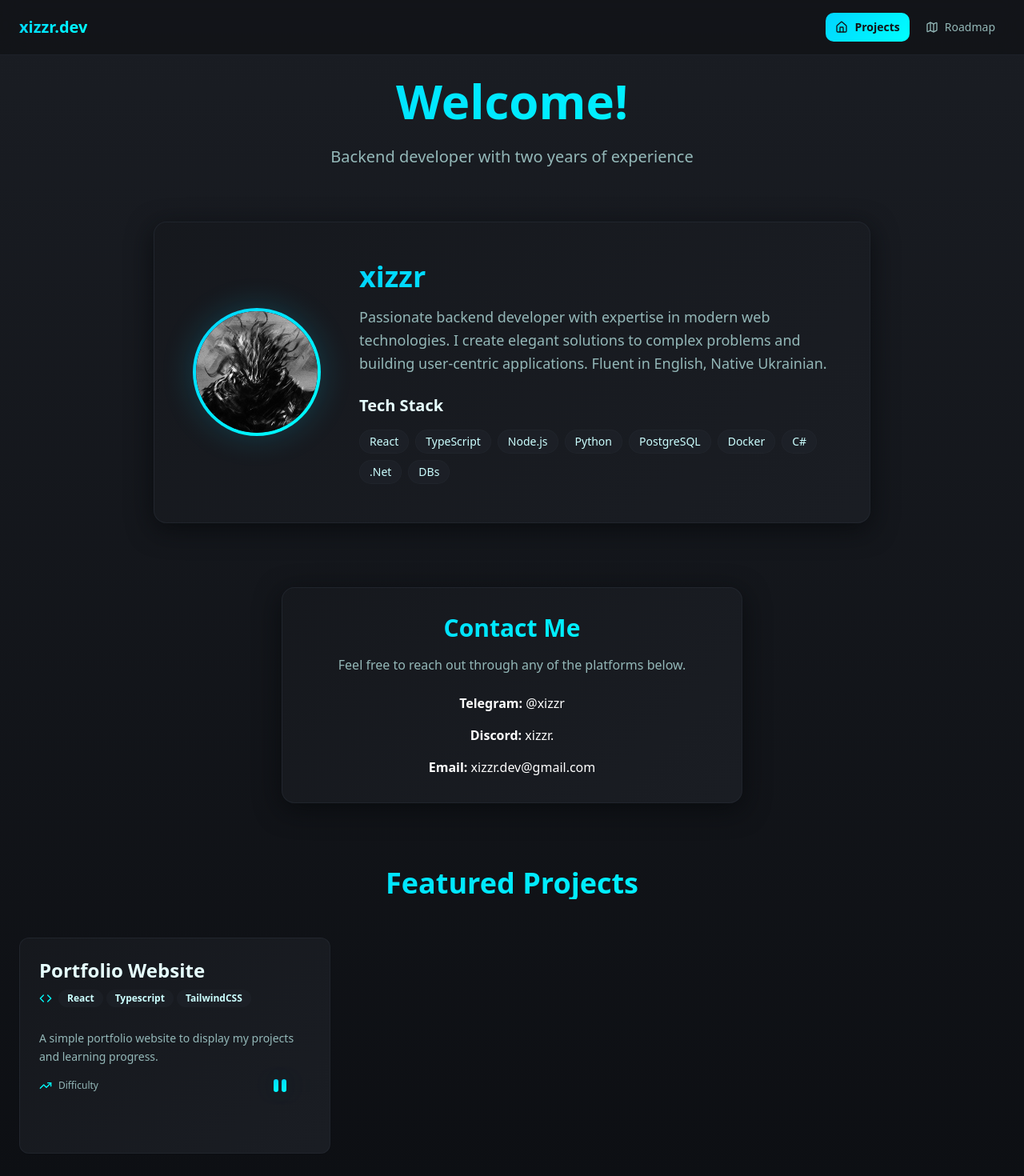
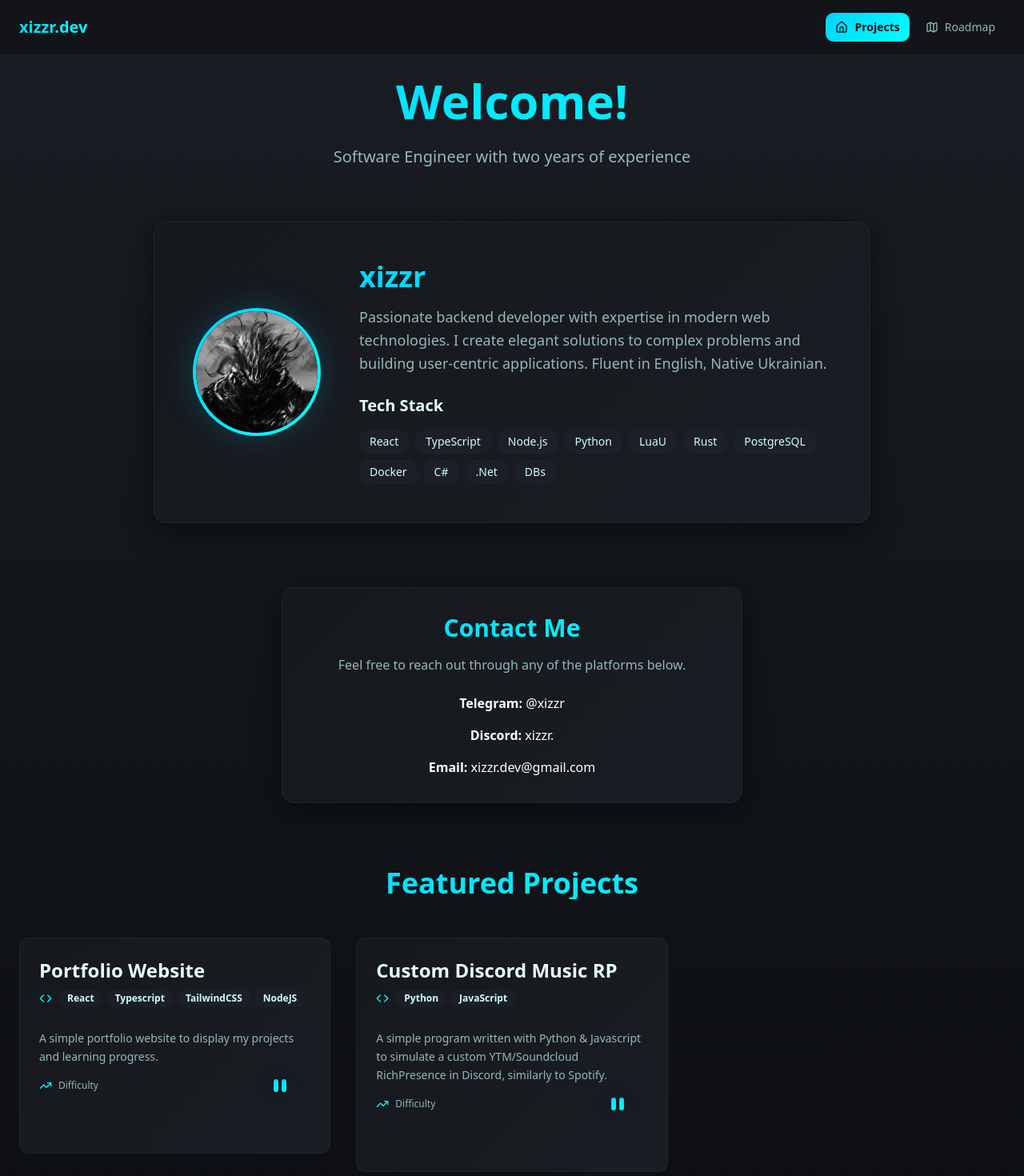
Before and after one commit to xizzr/xizzr.dev, a React (Vite) app: page / in a window 1280 px wide. Shown: the top 1470 px of the page at 80% size. Built offline with nearby package versions, Linux system fonts and the light colour scheme.

Commit message:
added 2nd project and updated bio and techstack

```diff
--- a/src/pages/Homepage.tsx
+++ b/src/pages/Homepage.tsx
@@ -7,8 +7,15 @@ const mockProjects = [
   {
     id: 1,
     title: "Portfolio Website",
-    languages: ["React", "Typescript", "TailwindCSS"],
+    languages: ["React", "Typescript", "TailwindCSS", "NodeJS"],
     description: "A simple portfolio website to display my projects and learning progress.",
+    difficulty: 2,
+  },
+  {
+    id: 2,
+    title: "Custom Discord Music RP",
+    languages: ["Python", "JavaScript"],
+    description: "A simple program written with Python & Javascript to simulate a custom YTM/Soundcloud RichPresence in Discord, similarly to Spotify.",
     difficulty: 2,
   }
 ];
@@ -17,10 +24,12 @@ export const Homepage = () => {
   const { toast } = useToast();
 
   const handleViewProject = (projectId: number) => {
-    toast({
-      title: "Project Viewer",
-      description: `You're on the portfolio already!`,
-    });
+    if (projectId === 1) {
+      window.location.href = "https://xizzr.dev";
+    }
+    if (projectId === 2) {
+      window.location.href = "https://github.com/xizzr/Youtube-Music-RPC";
+    }
   };
 
   return (
@@ -35,7 +44,7 @@ export const Homepage = () => {
               Welcome!
             </h1>
             <p className="text-xl text-muted-foreground max-w-2xl mx-auto animate-fade-in leading-relaxed">
-              Backend developer with two years of experience
+              Software Engineer with two years of experience
             </p>
           </div>
 
@@ -74,7 +83,7 @@ export const Homepage = () => {
                     <div>
                       <h3 className="text-xl font-semibold mb-4 text-foreground">Tech Stack</h3>
                       <div className="flex flex-wrap gap-2 justify-center md:justify-start">
-                        {["React", "TypeScript", "Node.js", "Python", "PostgreSQL", "Docker",  "C#", ".Net", "DBs"].map((tech) => (
+                        {["React", "TypeScript", "Node.js", "Python", "LuaU", "Rust", "PostgreSQL", "Docker",  "C#", ".Net", "DBs"].map((tech) => (
                           <span
                             key={tech}
                             className="px-3 py-1 bg-secondary/50 border border-border/30 rounded-full text-sm text-secondary-foreground hover:bg-secondary/80 transition-colors"
```
